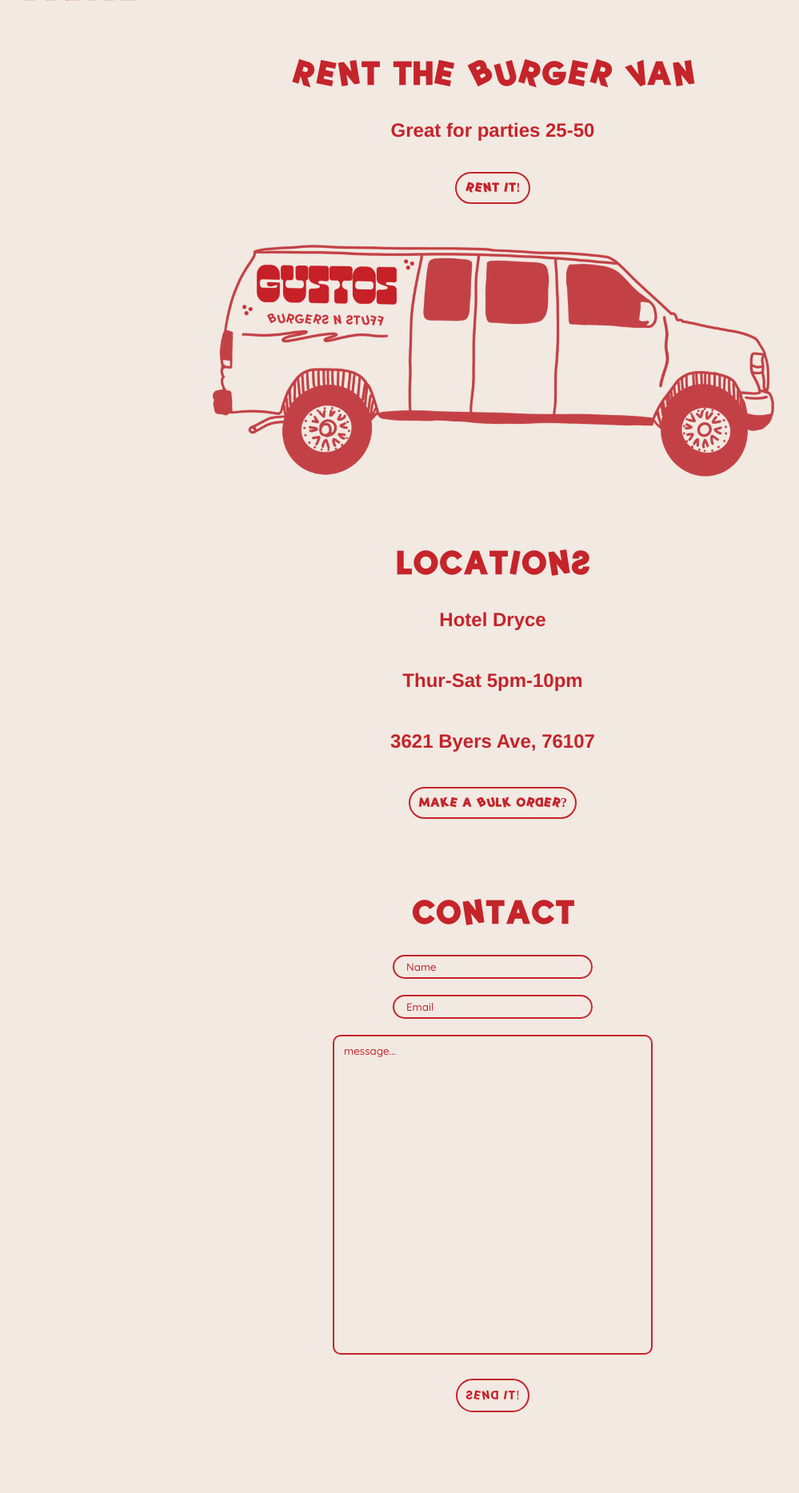
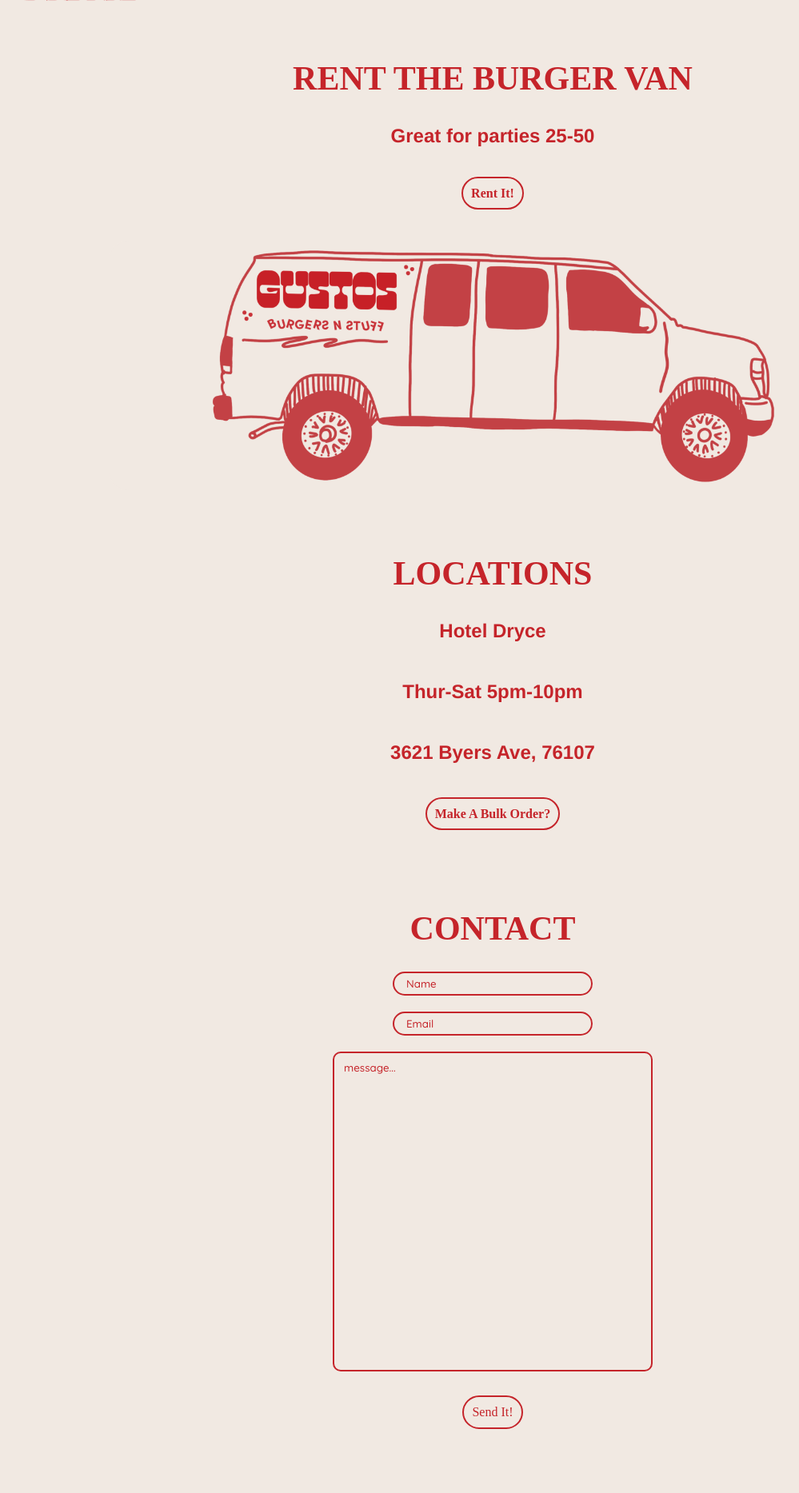
Before and after one commit to jalva00T/gustos, a PHP site: page / in a window 1280 px wide. Shown: the part 62-1929 px from the top of the page at 80% size, without its empty margins (24-1023 px from the left). Before the commit the page ends 1828 px from the top, so only its background shows below. Run offline with PHP 8.4, Linux system fonts and the light colour scheme; some web fonts are replaced.

Commit message:
changed font path.

```diff
--- a/css/gustos.css
+++ b/css/gustos.css
@@ -48,7 +48,7 @@ button:hover {
 
 @font-face {
     font-family: dyslexic;
-    src: url(/Users/yakisoba/repos/gustos/fonts/dyslexic_font.otf);
+    src: url(dyslexic_font.otf);
 }
 
 /************
--- a/css/menu3.css
+++ b/css/menu3.css
@@ -41,7 +41,7 @@ p {
 
 @font-face {
     font-family: dyslexic;
-    src: url(/Users/yakisoba/repos/gustos/fonts/dyslexic_font.otf);
+    src: url(dyslexic_font.otf);
 }
 
 /************
```
Also changed, not shown: dyslexic_font.otf (renamed from fonts/dyslexic_font.otf).
